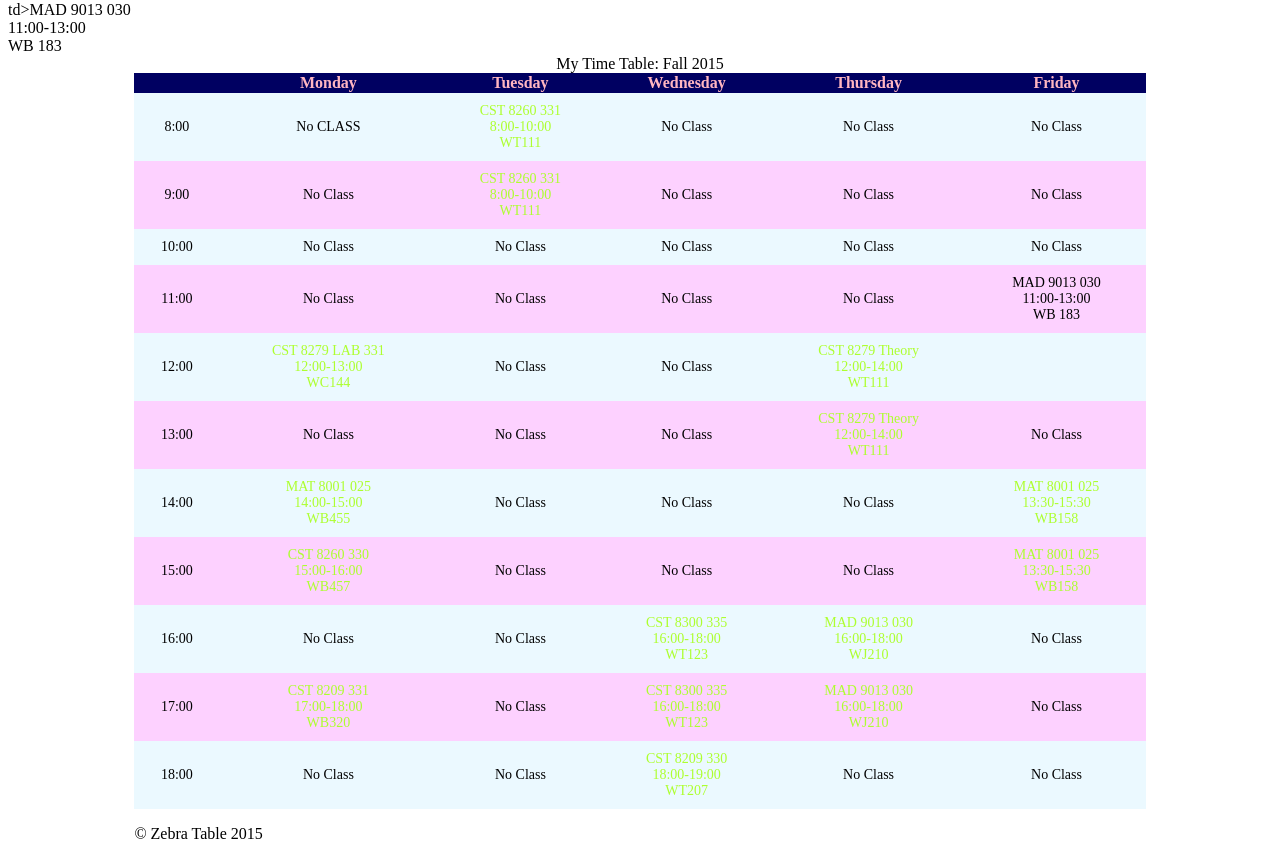
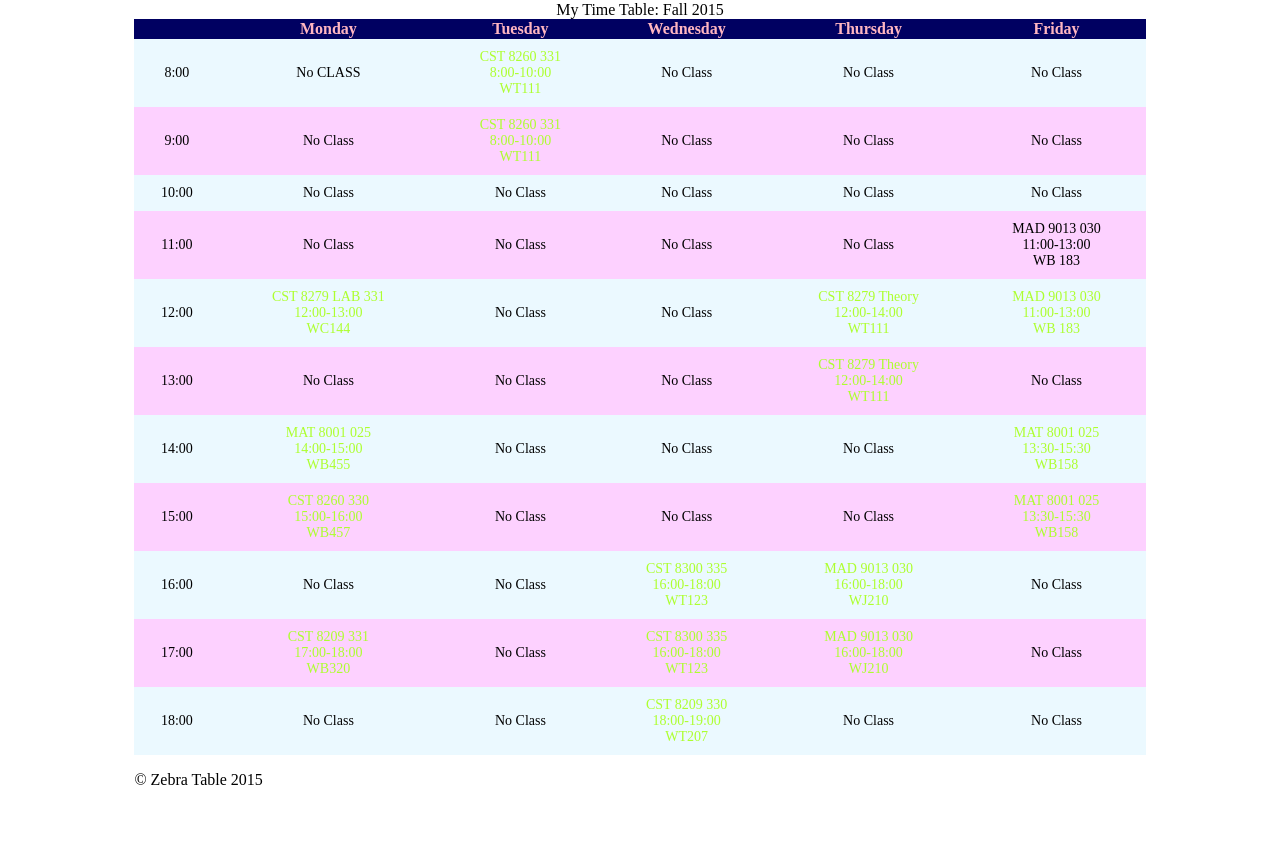
Before and after one commit to HaipingDong/Zebra-Striped-Table, a plain HTML site: page index.html in a window 1280 px wide. Shown: the part 79-938 px from the top of the page. After the commit the page ends 884 px from the top, so only its background shows below. Drawn offline with Linux system fonts and the light colour scheme.

Commit message:
Update index.html

```diff
--- a/index.html
+++ b/index.html
@@ -69,7 +69,7 @@
 		<td>No Class</td>
         <td>No Class</td>
 		<td class="NotEmpty">CST 8279 Theory <br /> 12:00-14:00 <br /> WT111</td>
-        td>MAD 9013 030 <br/>11:00-13:00<br/> WB 183</td>
+        <td class ="NotEmpty">MAD 9013 030 <br/>11:00-13:00<br/> WB 183</td>
 	</tr>
     <tr>
 		<td>13:00</td>
```
